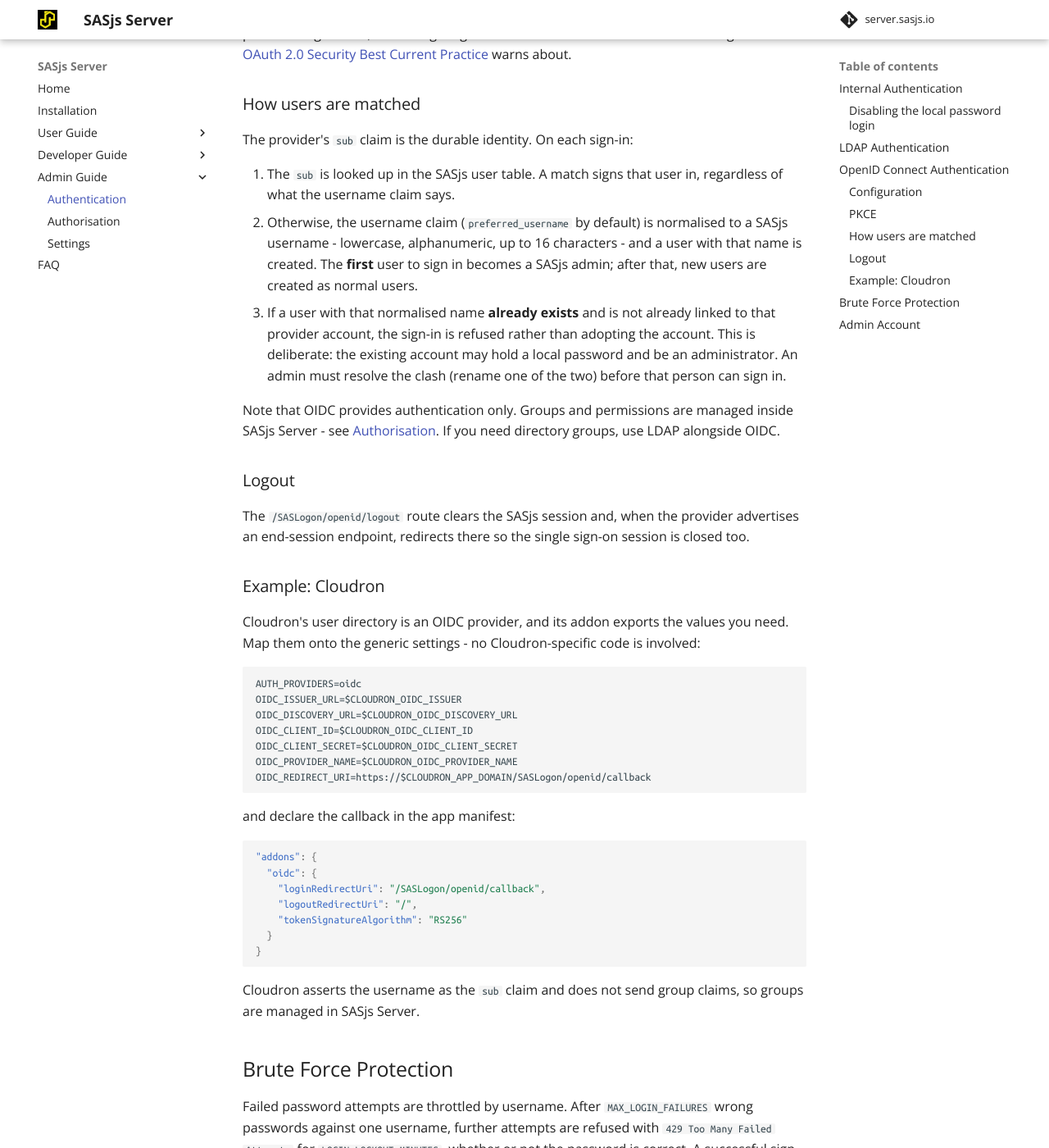
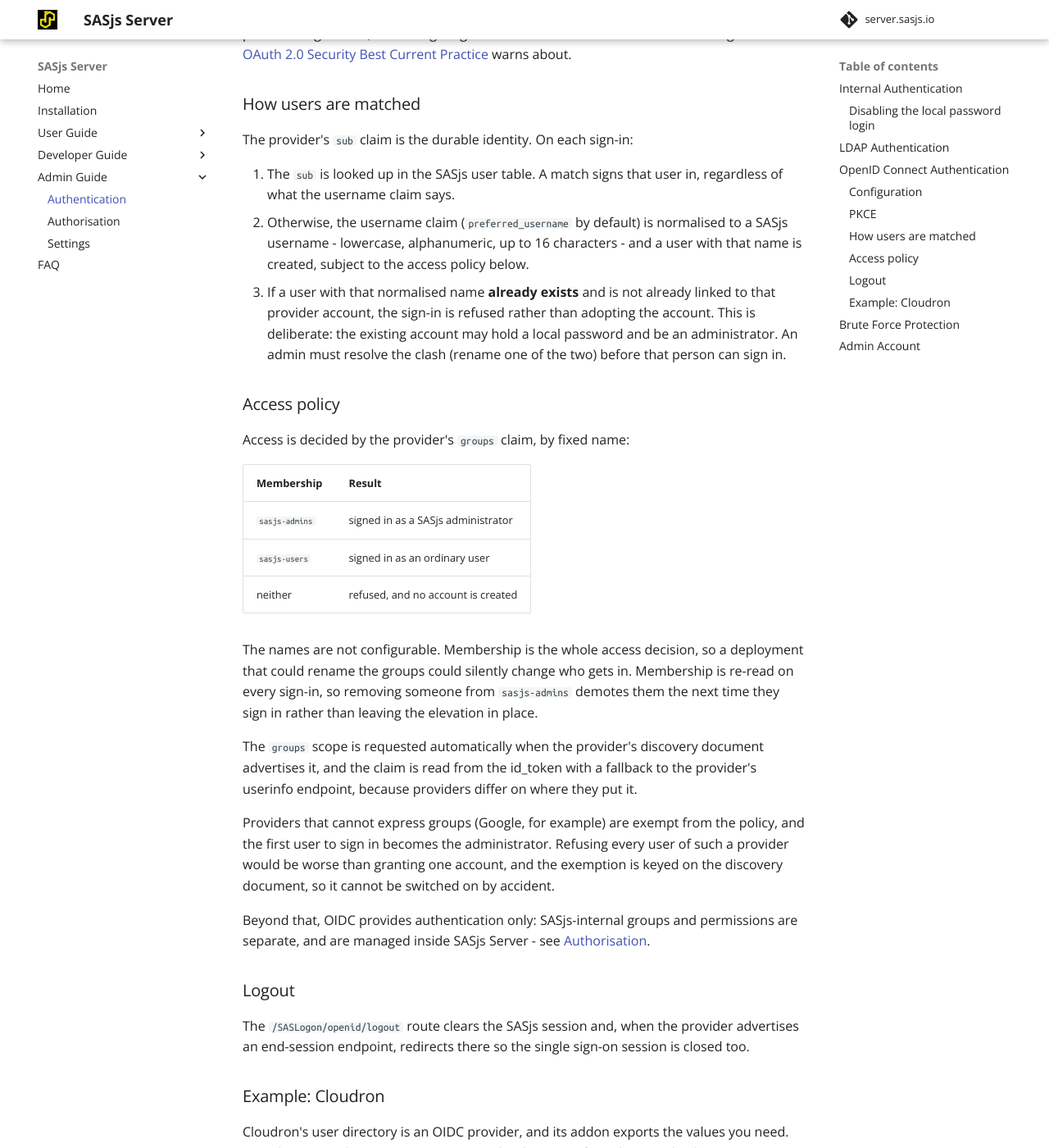
Before and after one commit to sasjs/server.sasjs.io, an MkDocs documentation site: the page built from docs/auth.md, in a window 1280 px wide and 1400 px high, scrolled down 2704 px. Shown: the whole window at 82% size. Built offline with MkDocs 1.6.1 and Material for MkDocs 9.7.7, drawn with Linux system fonts in a browser that asks for light colours; comment, search, counter and statistics services are not loaded; some of the changed text lies outside the part shown.

Commit message:
docs(auth): document the group access policy, and correct what Cloudron sends
The site said OIDC provides authentication only, and that Cloudron "does not
send group claims, so groups are managed in SASjs Server". Cloudron does send
them, and the app decides access by them, so both statements were wrong in the
direction that matters.

Adds the policy itself - sasjs-admins, sasjs-users, refusal for anyone in
neither, and why the names are fixed rather than configurable - and corrects the
four places that promised the first user to sign in becomes the administrator.
The Cloudron paragraph now says what a Cloudron admin has to do: create both
groups and assign people.

````diff
--- a/docs/auth.md
+++ b/docs/auth.md
@@ -21,7 +21,7 @@ By default, users are created using the internal database with a password config
 
 Where every account lives in an identity provider, the internal password path can be switched off entirely: set [LOCAL_LOGIN_ENABLED](/settings/#local_login_enabled) to `false` and a local account cannot sign in at all, because the stored password is never compared.  LDAP-verified sign-in and the provider's own sign-in keep working.
 
-This matters most behind a platform whose login wall is bypassed for programmatic clients.  On Cloudron, for example, the app manifest sets `supportsBearerAuth: true` so that Bearer-token clients reach the API directly - which also means the platform's login wall and MFA are skipped for any request carrying that header, leaving `/SASLogon/login` reachable from the internet.  With no local accounts able to sign in, there is no password there to guess.
+This matters most where the app is reachable without a browser sign-in.  On Cloudron the app package closes the local password path by default: with single sign-on configured and no break-glass admin seeded, no local account exists to use it, and `/SASLogon/login` is reachable from the internet - so an exposed password form would be the one credential an anonymous caller could guess.
 
 ## LDAP Authentication
 
@@ -77,10 +77,26 @@ There is nothing to configure.  The challenge is always sent, and your provider
 The provider's `sub` claim is the durable identity.  On each sign-in:
 
 1. The `sub` is looked up in the SASjs user table.  A match signs that user in, regardless of what the username claim says.
-2. Otherwise, the username claim (`preferred_username` by default) is normalised to a SASjs username - lowercase, alphanumeric, up to 16 characters - and a user with that name is created.  The **first** user to sign in becomes a SASjs admin; after that, new users are created as normal users.
+2. Otherwise, the username claim (`preferred_username` by default) is normalised to a SASjs username - lowercase, alphanumeric, up to 16 characters - and a user with that name is created, subject to the access policy below.
 3. If a user with that normalised name **already exists** and is not already linked to that provider account, the sign-in is refused rather than adopting the account.  This is deliberate: the existing account may hold a local password and be an administrator.  An admin must resolve the clash (rename one of the two) before that person can sign in.
 
-Note that OIDC provides authentication only.  Groups and permissions are managed inside SASjs Server - see [Authorisation](/permissions).  If you need directory groups, use LDAP alongside OIDC.
+### Access policy
+
+Access is decided by the provider's `groups` claim, by fixed name:
+
+| Membership | Result |
+|---|---|
+| `sasjs-admins` | signed in as a SASjs administrator |
+| `sasjs-users` | signed in as an ordinary user |
+| neither | refused, and no account is created |
+
+The names are not configurable.  Membership is the whole access decision, so a deployment that could rename the groups could silently change who gets in.  Membership is re-read on every sign-in, so removing someone from `sasjs-admins` demotes them the next time they sign in rather than leaving the elevation in place.
+
+The `groups` scope is requested automatically when the provider's discovery document advertises it, and the claim is read from the id_token with a fallback to the provider's userinfo endpoint, because providers differ on where they put it.
+
+Providers that cannot express groups (Google, for example) are exempt from the policy, and the first user to sign in becomes the administrator.  Refusing every user of such a provider would be worse than granting one account, and the exemption is keyed on the discovery document, so it cannot be switched on by accident.
+
+Beyond that, OIDC provides authentication only: SASjs-internal groups and permissions are separate, and are managed inside SASjs Server - see [Authorisation](/permissions).
 
 ### Logout
 
@@ -112,7 +128,7 @@ and declare the callback in the app manifest:
 }
 ```
 
-Cloudron asserts the username as the `sub` claim and does not send group claims, so groups are managed in SASjs Server.
+Cloudron asserts the username as the `sub` claim and sends group memberships in the `groups` claim, so a Cloudron user's group membership decides access as described above - create `sasjs-users` and `sasjs-admins` under **Users > Groups** and assign people to them.
 
 ## Brute Force Protection
 
@@ -136,6 +152,6 @@ Counters are held in process memory, so a server restart clears them. In the sma
 
 There is no default password, and no account exists until one is created.  To seed a local admin, set [ADMIN_PASSWORD_INITIAL](/settings/#admin_password_initial) to a strong password; the account is named by [ADMIN_USERNAME](/settings/#admin_username) (default `secretuser`) and the password is in place until the first login.
 
-In server mode the password is required unless an external auth provider is enabled: with a provider, leaving it unset seeds no local admin at all, and the first user to sign in through the provider becomes the administrator.
+In server mode the password is required unless an external auth provider is enabled: with a provider, leaving it unset seeds no local admin at all, and access is decided by the provider's groups - see [Access policy](/auth/#access-policy).
 
 If the admin password is misplaced, it can be reset by restarting the server with [ADMIN_PASSWORD_RESET](/settings/#admin_password_reset) set to `YES`.  Be sure to set it back to `NO` (or remove the option) to prevent the password being reset on any subsequent server restart.
````
Also changed, not shown: docs/settings.md (+3 -3 lines).
